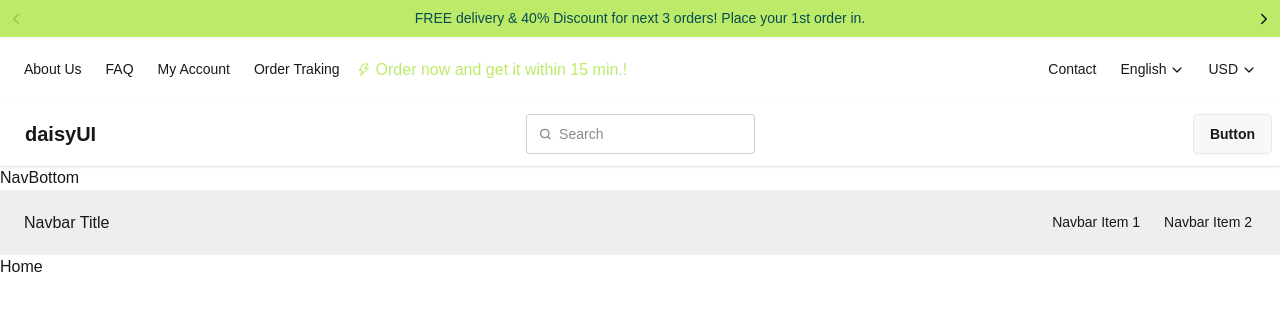
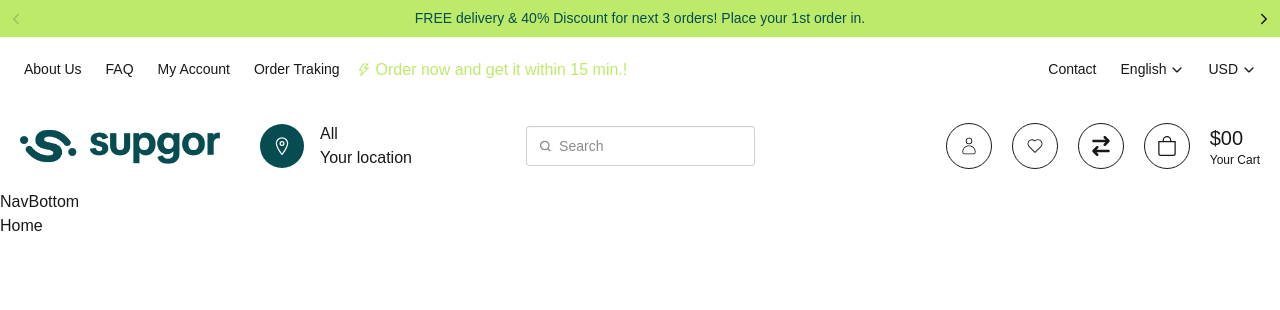
Before and after one commit to SamratDebugger/supgor-frontend, a React (Vite) app: page / in a window 1280 px wide. Shown: the top 310 px of the page. Built offline with nearby package versions, Linux system fonts and the light colour scheme; a web font is replaced by a local one.

Commit message:
nav main done

```diff
--- a/src/components/navbar/Drawer.jsx
+++ b/src/components/navbar/Drawer.jsx
@@ -19,20 +19,7 @@ export default function Drawer({ children }) {
         </div>
         <NavMain />
         <NavBottom />
-        <div className="navbar bg-base-300 w-full">
-          <div className="mx-2 flex-1 px-2">Navbar Title</div>
-          <div className="hidden flex-none lg:block">
-            <ul className="menu menu-horizontal">
-              {/* Navbar menu content here */}
-              <li>
-                <a>Navbar Item 1</a>
-              </li>
-              <li>
-                <a>Navbar Item 2</a>
-              </li>
-            </ul>
-          </div>
-        </div>
+
         {/* Page content here */}
         <main>{children}</main>
       </div>
--- a/src/components/navbar/NavMain.jsx
+++ b/src/components/navbar/NavMain.jsx
@@ -1,6 +1,12 @@
+import { BsBag } from "react-icons/bs";
+import { CiHeart, CiUser } from "react-icons/ci";
+import { FaArrowRightArrowLeft } from "react-icons/fa6";
+import { IoLocationOutline } from "react-icons/io5";
+import { Link } from "react-router";
 export default function NavMain() {
   return (
-    <div className="navbar bg-base-100 shadow-sm">
+    <div className="bg-base-100">
+      <div className="navbar max-w-360 p-5 mx-auto">
         <div className="navbar-start">
           <div className="flex-none lg:hidden">
             <label
@@ -23,9 +29,24 @@ export default function NavMain() {
               </svg>
             </label>
           </div>
-        <a className="btn btn-ghost text-xl">daisyUI</a>
+          <Link to="/">
+            <img
+              className="max-w-50"
+              src="/assets/images/logo.png"
+              alt="logo"
+            />
+          </Link>
+          <div className="flex items-center gap-4 ml-10">
+            <div className="p-3 text-white text-xl bg-main rounded-full">
+              <IoLocationOutline />
             </div>
-      <div className="navbar-center hidden lg:flex">
+            <div>
+              <h3>All</h3>
+              <span>Your location</span>
+            </div>
+          </div>
+        </div>
+        <div className="navbar-center hidden lg:flex  ">
           <label className="input">
             <svg
               className="h-[1em] opacity-50"
@@ -46,8 +67,24 @@ export default function NavMain() {
             <input type="search" required placeholder="Search" />
           </label>
         </div>
-      <div className="navbar-end">
-        <a className="btn">Button</a>
+        <div className="navbar-end gap-5 text-xl">
+          <div className="border rounded-full p-3">
+            <CiUser />
+          </div>
+          <div className="border rounded-full p-3">
+            <CiHeart />
+          </div>
+          <div className="border rounded-full p-3">
+            <FaArrowRightArrowLeft />
+          </div>
+          <div className="border rounded-full p-3">
+            <BsBag />
+          </div>
+          <div className="grid">
+            <span>$00</span>
+            <span className="text-xs">Your Cart</span>
+          </div>
+        </div>
       </div>
     </div>
   );
```
Also changed, not shown: public/assets/images/logo.png (added). Lines whose indentation alone changed are shown as unchanged.
